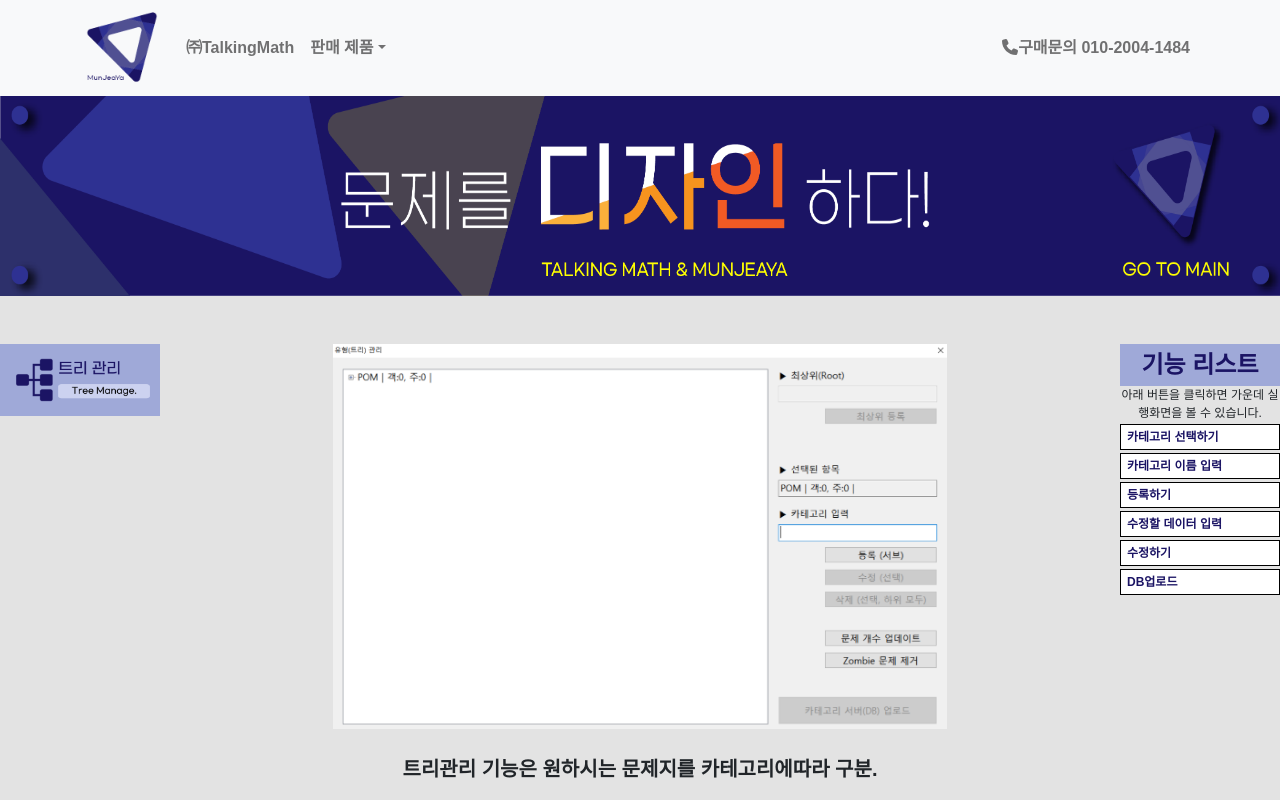
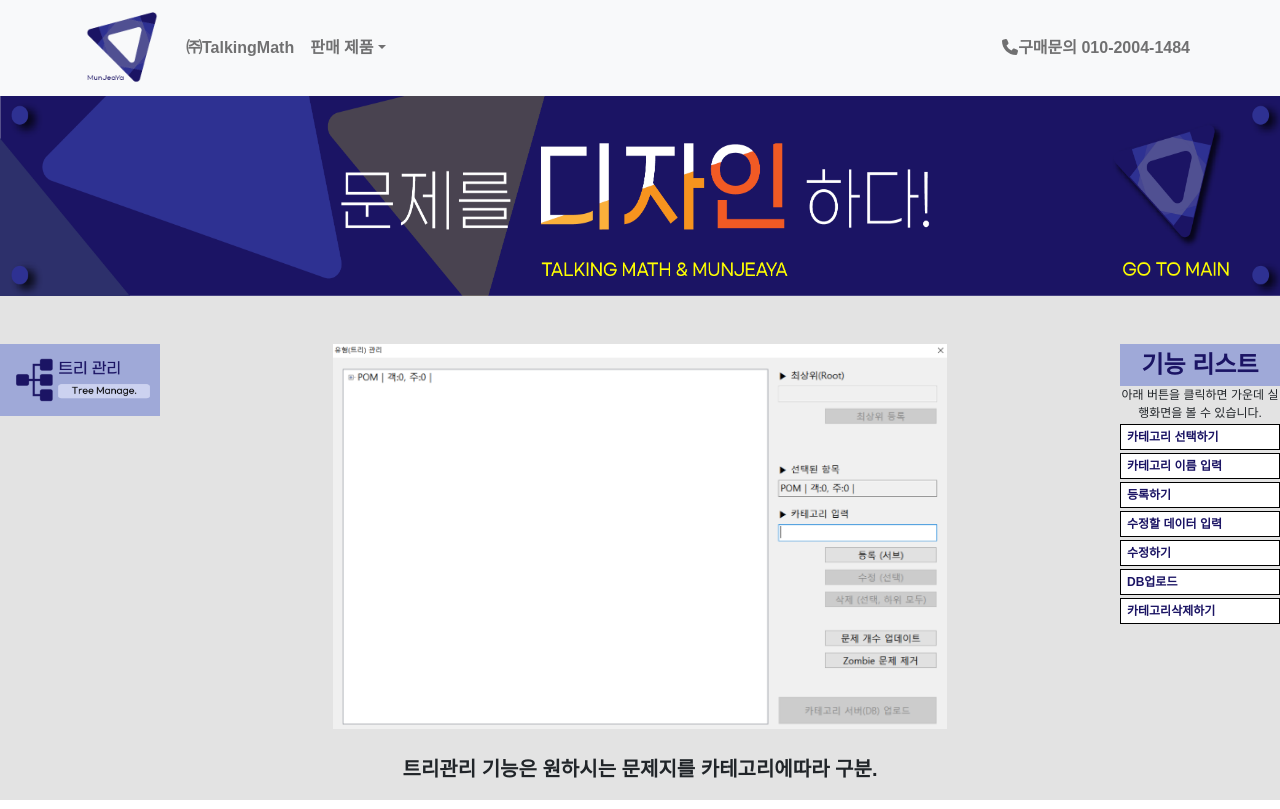
Before and after one commit to zxver1000/MunJeaYa, a React (Create React App) app: page /#/TreeManage in a window 1280 px wide. Built offline with nearby package versions, Linux system fonts and the light colour scheme.

Commit message:
사진수정

```diff
--- a/src/views/CourseManage.js
+++ b/src/views/CourseManage.js
@@ -31,7 +31,7 @@ const InitButtonData = [
     imagename: course_manage_03,
   },
   {
-    title: "반 만들기",
+    title: "새로운 반 생성",
     summary: "설명 쓰세욤",
     imagename: course_manage_04,
   },
@@ -54,6 +54,7 @@ const InitButtonData = [
     title: "반 삭제하기",
     summary: "설명 쓰세욤",
     imagename: course_manage_08,
+    alertMessage: "반이 삭제되었습니다",
   },
 ];
 const CourseManage = () => {
@@ -83,6 +84,7 @@ const CourseManage = () => {
                 onClick={() => {
                   setMainImage(item.imagename);
                   setMainSummary(item.summary);
+                  if (item.alertMessage != null) alert(item.alertMessage);
                 }}
               >
                 <div className="button-value">{item.title}</div>
--- a/src/views/TreeManage.js
+++ b/src/views/TreeManage.js
@@ -10,7 +10,7 @@ import tree_manage_03 from "../assets/treemanage/07-03.PNG";
 import tree_manage_04 from "../assets/treemanage/07-04.PNG";
 import tree_manage_05 from "../assets/treemanage/07-05.PNG";
 import tree_manage_06 from "../assets/treemanage/07-06.PNG";
-
+import tree_manage_07 from "../assets/treemanage/07-07.png";
 /*
   하단 title, summary, imagename 작성하여 개수만 늘려주면 됨
   title     : 버튼이름
@@ -48,6 +48,12 @@ const InitButtonData = [
     summary: "DB업로드하기",
     imagename: tree_manage_06,
     alertmessage: "DB가 업로드되었습니다",
+  },
+  {
+    title: "카테고리삭제하기",
+    summary: "카테고리삭제",
+    imagename: tree_manage_07,
+    alertmessage: "카테고리가 삭제되었습니다.",
   },
 ];
 
```
Also changed, not shown: src/assets/createpaper/01-05.png, src/assets/treemanage/07-07.png (added).
